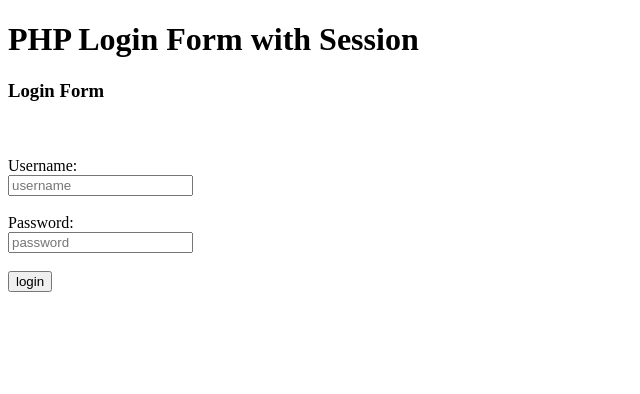
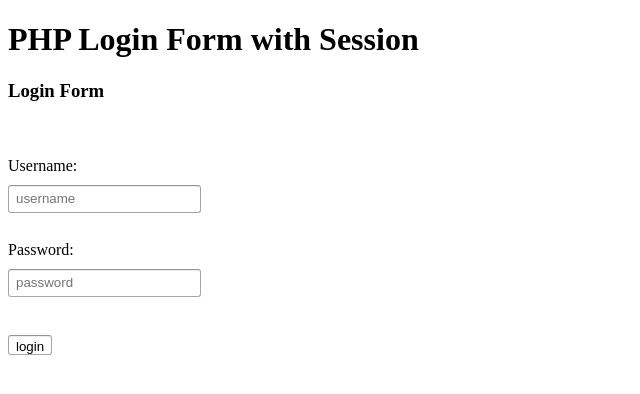
Before and after one commit to MavroidisV/coursework, a PHP site: page /userlogin.php in a window 1280 px wide. Shown: the top 394 px of the page, without its empty margins (0-640 px from the left). Run offline with PHP 8.4, Linux system fonts and the light colour scheme.

Commit message:
coursework

```diff
--- a/userlogin.php
+++ b/userlogin.php
@@ -13,10 +13,10 @@
     <br><br>
     <form method="post" action="loginvalidation.php">
         <label>Username:</label><br>
-        <input type="text" name="username" placeholder="username" /><br><br>
+        <input type="text" name="username" placeholder="username" class="input-text"/><br><br>
         <label>Password:</label><br>
-        <input type="password" name="password" placeholder="password" />  <br><br>
-        <input type="submit" name="submit" value = "login"/>
+        <input type="password" name="password" placeholder="password" class="input-text" />  <br><br>
+        <input type="submit" name="submit" value = "login" class="input-text"/>
     </form>
     <div class="error"><?php //echo $error;?><?php //echo $username; echo $password;?></div>
 
```
